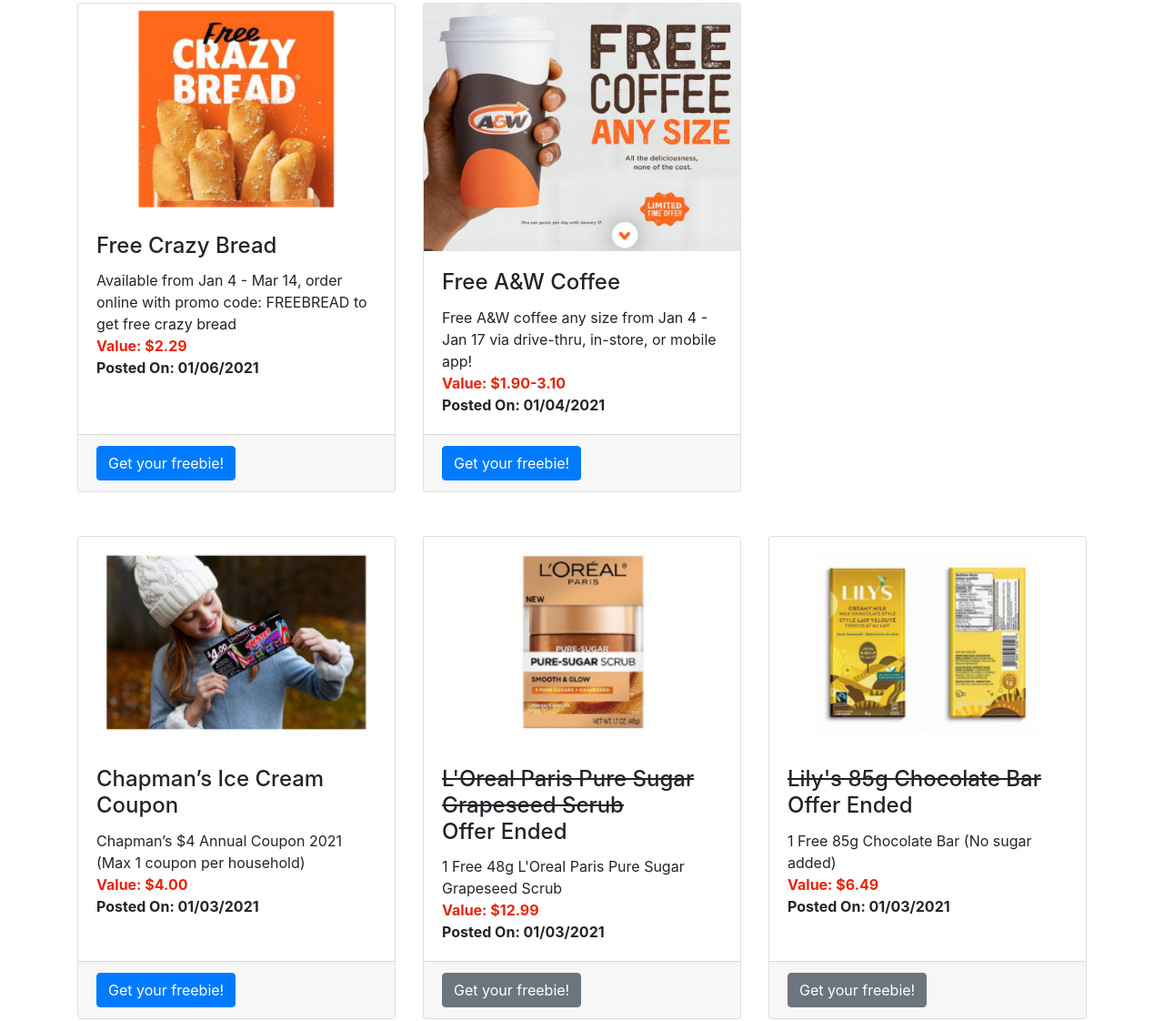
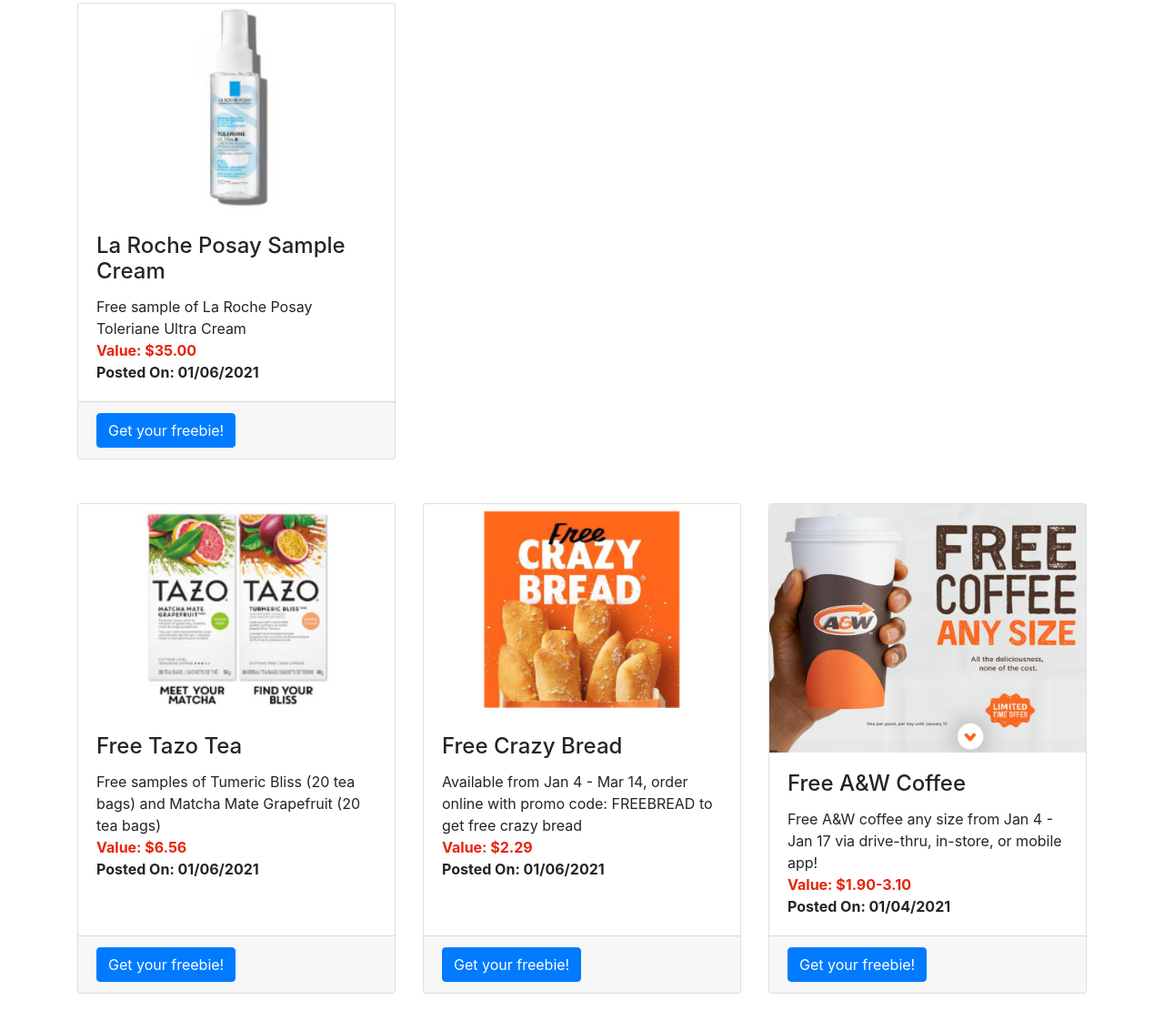
Before and after one commit to Matt-Tang/freebie-alert, a website: page index.html in a window 1280 px wide. Shown: the part 724-1846 px from the top of the page at 91% size. Drawn offline with Linux system fonts and the light colour scheme.

Commit message:
Added La Roche Posay Cream and Tazo tea

```diff
--- a/index.html
+++ b/index.html
@@ -58,8 +58,7 @@
       <div class="row h-100 align-items-center">
         <div class="col-lg-12">
           <h1 class="display-4 text-white mt-5 mb-2">The best 4 letter F word is FREE</h1>
-          <p class="lead mb-5 text-white-50">Last Updated: January 6th, 2021<br> Latest Promo: Free Little Caesar's
-            Crazy Bread With Online Order
+          <p class="lead mb-5 text-white-50">Last Updated: January 6th, 2021<br> Latest Promo: Free Sample of La Roche Posay Toleriane Ultra Cream
           </p>
         </div>
       </div>
@@ -95,8 +94,45 @@
       </div>
     </div>
 
+    <!-- Row 3 -->
+    <div class="row">
+      <div class="col-md-4 mb-5">
+        <div class="card h-100">
+          <img class="card-img-top" src="img/promo7_ultra_cream.png">
+          <div class="card-body">
+            <h4 class="card-title">La Roche Posay Sample Cream</h4>
+            <p class="card-text">Free sample of La Roche Posay Toleriane Ultra Cream<br> <span class="price"><b>Value: $35.00</b></span>
+              <br> <b>Posted On: 01/06/2021</b>
+            </p>
+          </div>
+          <div class="card-footer">
+            <a href="https://www.laroche-posay.ca/en/toleriane-ultra-cream-sampling"
+              class="btn btn-primary">Get your
+              freebie!</a>
+          </div>
+        </div>
+      </div>
+    </div>
+
     <!-- Row 2 -->
     <div class="row">
+      <div class="col-md-4 mb-5">
+        <div class="card h-100">
+          <img class="card-img-top" src="img/promo6_tazo_tea.png">
+          <div class="card-body">
+            <h4 class="card-title">Free Tazo Tea</h4>
+            <p class="card-text">Free samples of Tumeric Bliss (20 tea bags) and Matcha Mate Grapefruit (20 tea
+              bags)<br> <span class="price"><b>Value: $6.56</b></span>
+              <br> <b>Posted On: 01/06/2021</b>
+            </p>
+          </div>
+          <div class="card-footer">
+            <a href="https://app.wyng.com/5f3aa4e22ea29c0068d95962?fbclid=IwAR0LttNWbLx2V1d14N8sZhLeTGe9GZMFWnoiyZLfChNZAt3c_ckNvvP8yqc"
+              class="btn btn-primary">Get your
+              freebie!</a>
+          </div>
+        </div>
+      </div>
       <div class="col-md-4 mb-5">
         <div class="card h-100">
           <img class="card-img-top" src="img/promo5_crazy_bread.png">
```
Also changed, not shown: img/promo6_tazo_tea.png (added), img/promo7_ultra_cream.png (added).
